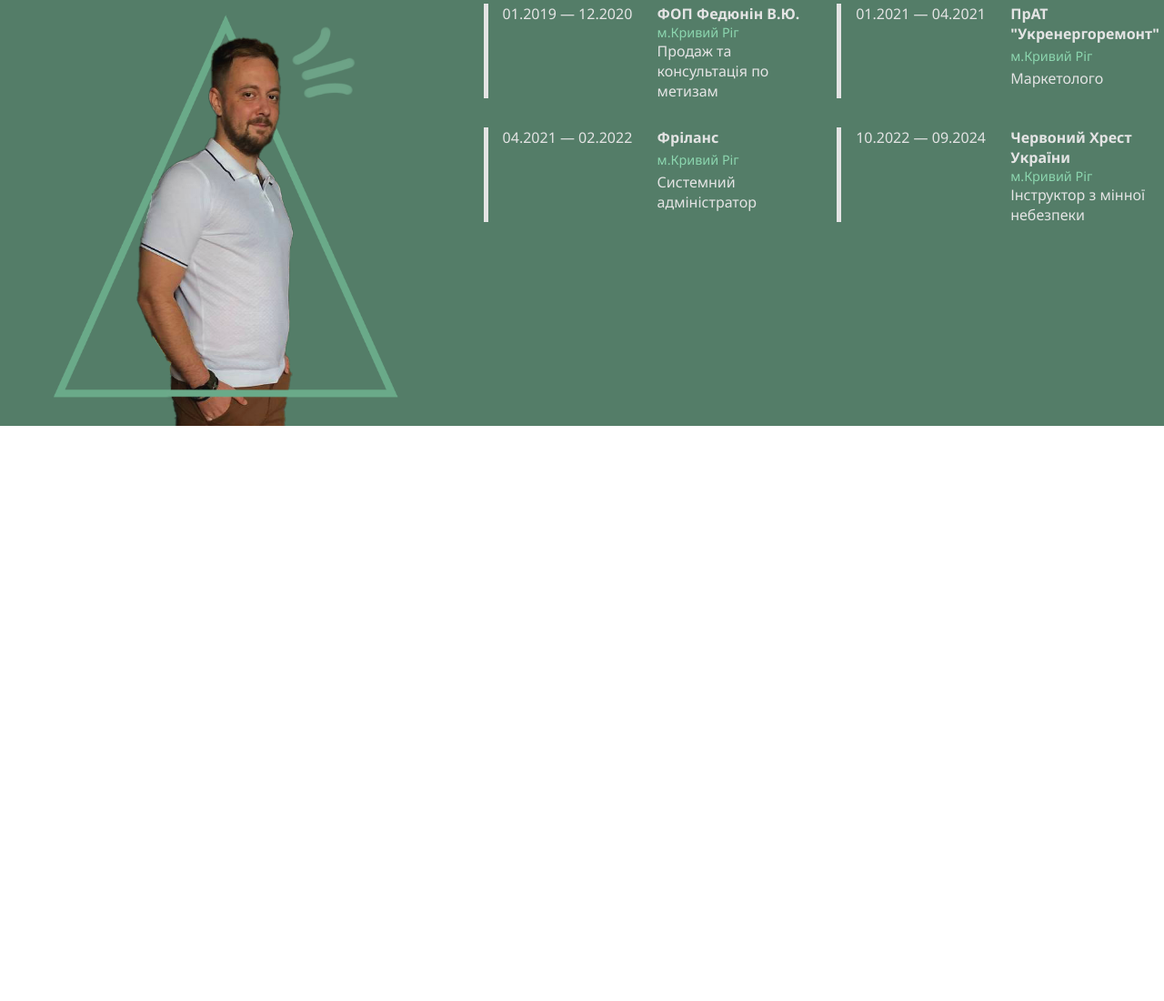
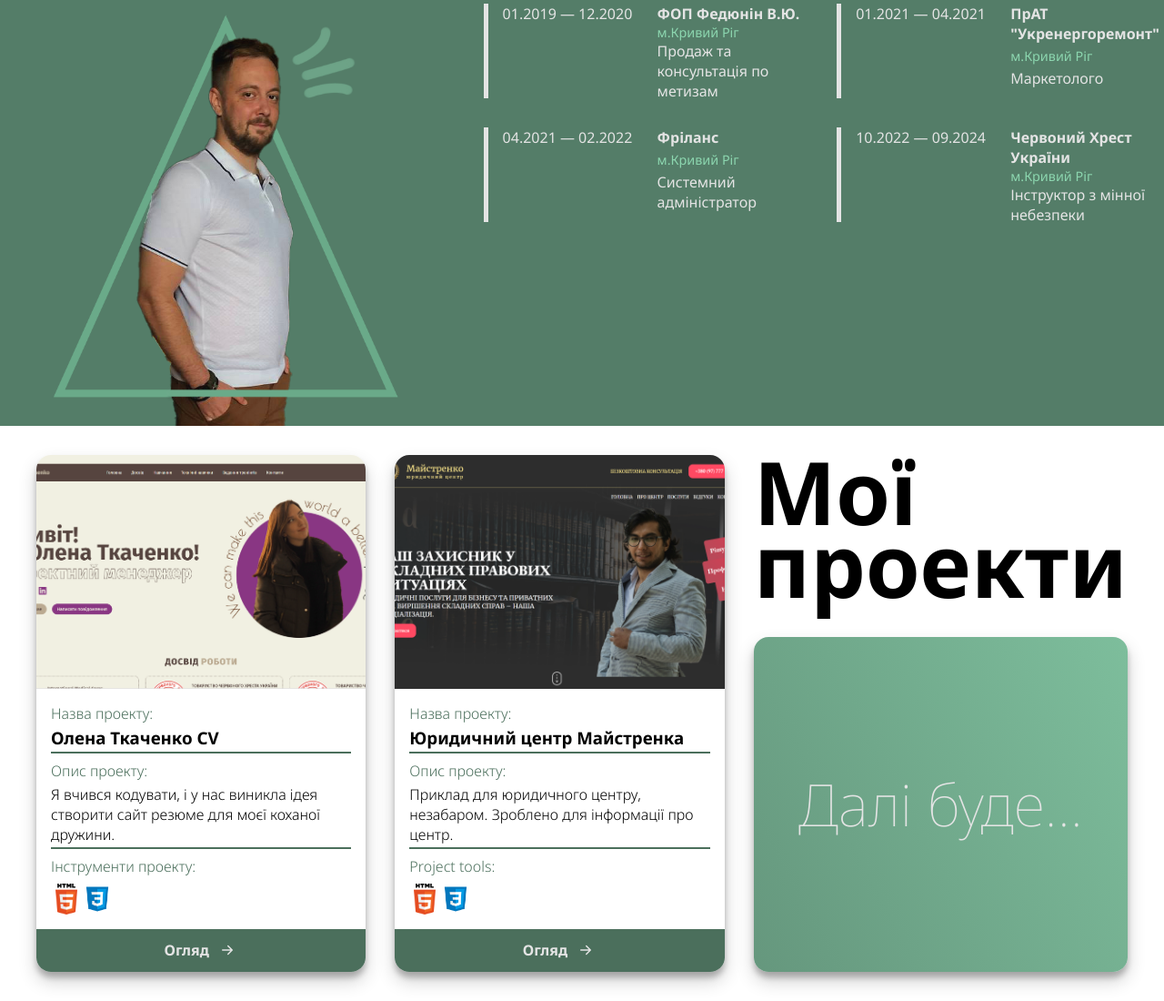
Before and after one commit to timchon/artemTkachenko, a plain HTML site: page ua/index.html in a window 1280 px wide. Shown: the part 1763-2863 px from the top of the page at 91% size. Before the commit the page ends 2263 px from the top, so only its background shows below. Drawn offline with Linux system fonts and the light colour scheme; a web font is replaced by a local one.

Commit message:
Добавлені Мої проекти українською мовою

```diff
--- a/ua/index.html
+++ b/ua/index.html
@@ -217,6 +217,72 @@
                 </div>
             </div>
         </div>
+        <div class="container">
+            <div class="my-projects">
+                <div class="projects-title">
+                    <h2>Мої<br /> проекти</h2>
+                </div>
+                <div class="project-block project-1">
+                    <div class="project-image">
+                        <img src="../accest/images/projects/HelenaTkachenko.png" alt="Project website for Helena Tkachenko">
+                    </div>
+                    <div class="project-text">
+                        <div class="project-name">
+                            <p class="project-title">Назва проекту: </p>
+                            <h3 class="p02-block-project">Олена Ткаченко CV</h3>
+                        </div>
+                        <div class="project-description">
+                            <p class="project-title">Опис проекту: </p>
+                            <p class="project-description-txt p02-block-project">Я вчився кодувати, і у нас виникла ідея створити сайт резюме для моєї коханої дружини. </p>
+                        </div>
+                        <div class="project-tools">
+                            <p class="project-title">Інструменти проекту: </p>
+                            <div class="project-tools-items">
+                                <img src="../accest/images/icon/html5.png" alt="HTML 5 icon">
+                                <img src="../accest/images/icon/css3.png" alt="CSS icon">
+                            </div>
+                        </div>
+                    </div>
+                    <div class="btn-full-block">
+                        <a href="https://helena-tkachenko.netlify.app/" target="_blank">Огляд
+                            <svg xmlns="http://www.w3.org/2000/svg" width="24" height="24" fill="currentColor" class="bi bi-arrow-right-short" viewBox="0 0 16 16">
+                            <path fill-rule="evenodd" d="M4 8a.5.5 0 0 1 .5-.5h5.793L8.146 5.354a.5.5 0 1 1 .708-.708l3 3a.5.5 0 0 1 0 .708l-3 3a.5.5 0 0 1-.708-.708L10.293 8.5H4.5A.5.5 0 0 1 4 8"/>
+                          </svg></a>
+                    </div>
+                </div>
+                <div class="project-block project-2">
+                    <div class="project-image">
+                        <img src="../accest/images/projects/Maistrenko.png" alt="Project website for Maksim Maistrenko">
+                    </div>
+                    <div class="project-text">
+                        <div class="project-name">
+                            <p class="project-title">Назва проекту: </p>
+                            <h3 class="p02-block-project">Юридичний центр Майстренка</h3>
+                        </div>
+                        <div class="project-description">
+                            <p class="project-title">Опис проекту: </p>
+                            <p class="project-description-txt p02-block-project">Приклад для юридичного центру, незабаром. Зроблено для інформації про центр.</p>
+                        </div>
+                        <div class="project-tools">
+                            <p class="project-title">Project tools: </p>
+                            <div class="project-tools-items">
+                                <img src="../accest/images/icon/html5.png" alt="HTML 5 icon">
+                                <img src="../accest/images/icon/css3.png" alt="CSS icon">
+                            </div>
+                        </div>
+                    </div>
+                    <div class="btn-full-block">
+                        <a href="https://helena-tkachenko.netlify.app/" target="_blank">Огляд
+                            <svg xmlns="http://www.w3.org/2000/svg" width="24" height="24" fill="currentColor" class="bi bi-arrow-right-short" viewBox="0 0 16 16">
+                            <path fill-rule="evenodd" d="M4 8a.5.5 0 0 1 .5-.5h5.793L8.146 5.354a.5.5 0 1 1 .708-.708l3 3a.5.5 0 0 1 0 .708l-3 3a.5.5 0 0 1-.708-.708L10.293 8.5H4.5A.5.5 0 0 1 4 8"/>
+                          </svg></a>
+                    </div>
+                </div>
+                <div class="project-block project-information">
+                    <p>Далі буде...</p>
+                </div>
+            </div>
+        </div>
     </main>
 
     <!--Footer-->
--- a/ua/style/styleUa.css
+++ b/ua/style/styleUa.css
@@ -5,6 +5,10 @@
 @media (max-width:768px){
     .work-box{
         grid-template-rows: 175px auto;
+    }
+    .projects-title > h2 {
+        font-size: 5rem;
+        line-height: 4rem;
     }
 
 }
```
